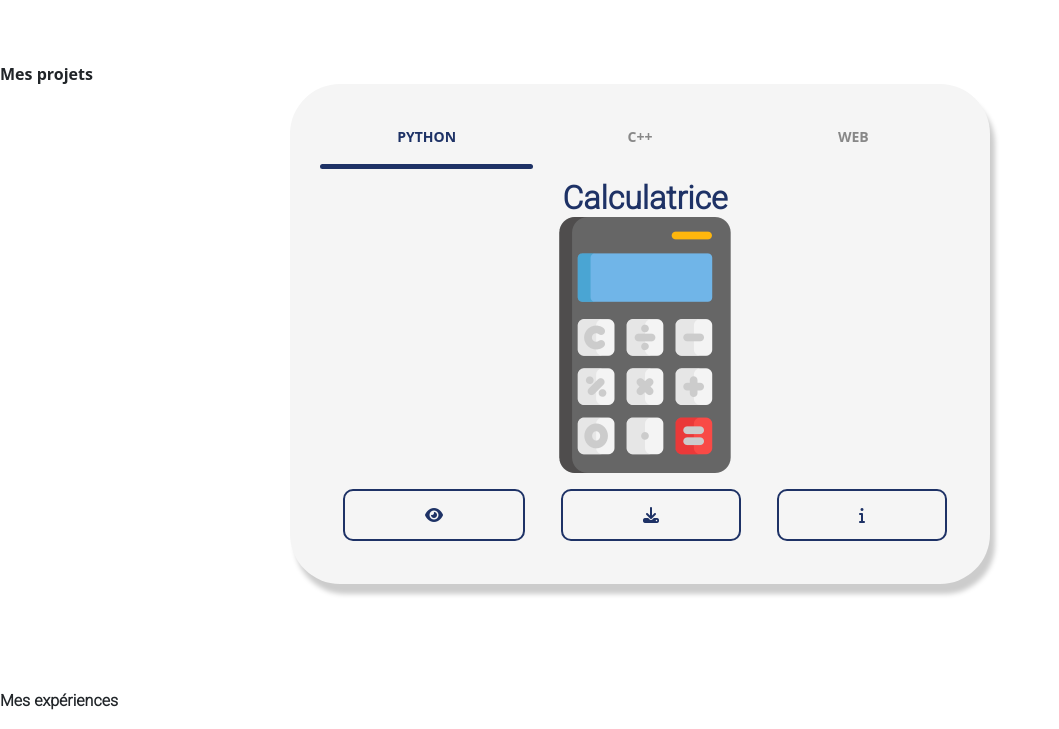
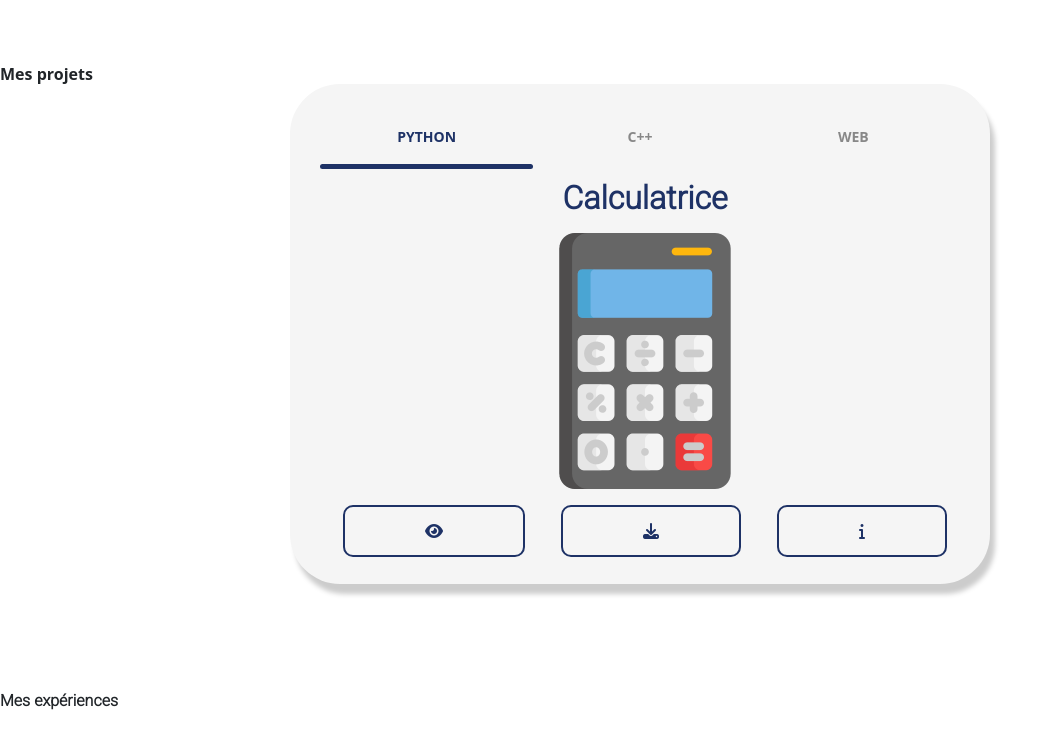
Before and after one commit to Geoffreyriv974/Portfolio, a PHP site: page / in a window 1280 px wide. Shown: the part 1851-2580 px from the top of the page, without its empty margins (0-1059 px from the left). Run offline with PHP 8.4, Linux system fonts and the light colour scheme; some libraries are stand-ins or nearby versions.

Commit message:
déplacement fichier contact.css et project.css

```diff
--- a/css/contact.css
+++ b/css/contact.css
@@ -5,7 +5,7 @@ body{
 }
 header{
     height: 100px;
-    background-image: url("image/Cloudy.svg");
+    background-image: url("../image/Cloudy.svg");
     background-size: cover;
     background-position: center center;
 }
--- a/css/project.css
+++ b/css/project.css
@@ -25,7 +25,7 @@
 }
 
 .picture_project{
-    margin: 0 auto;
+    margin: 1rem auto;
     max-width: 40%;
 }
 
```
